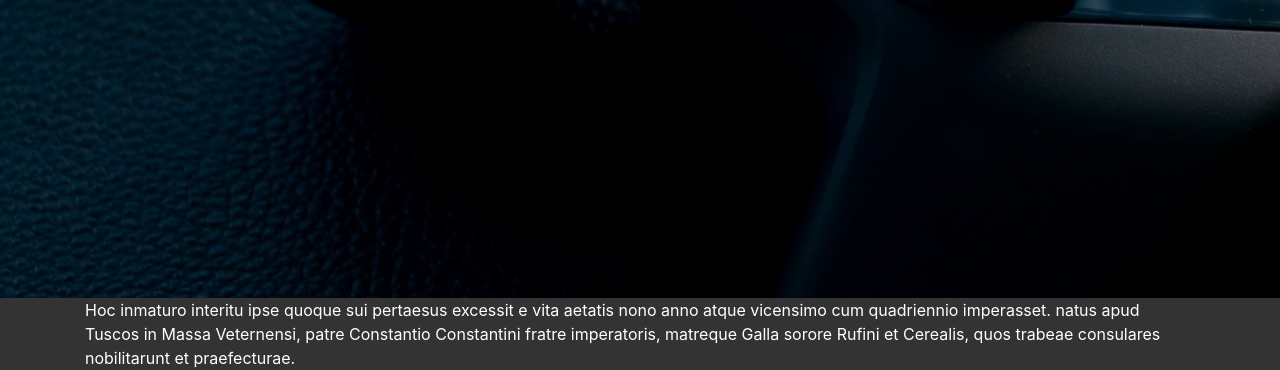
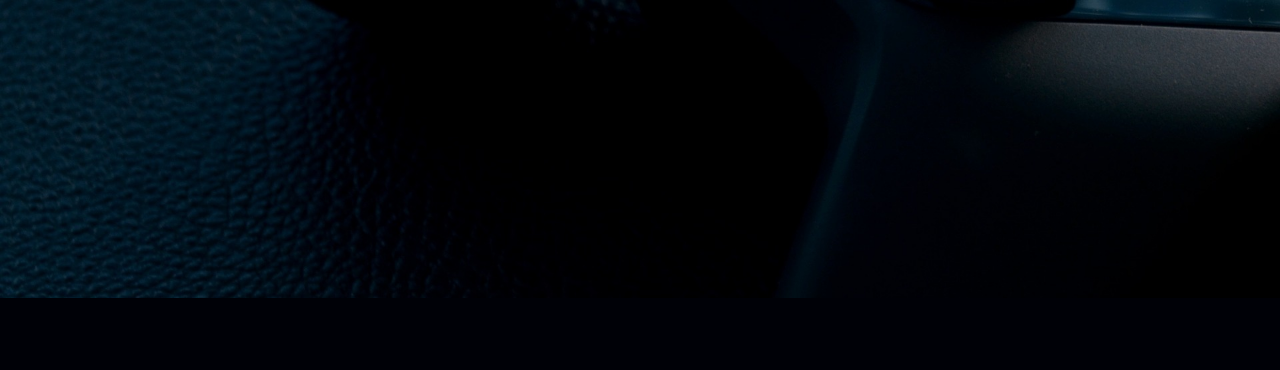
Before and after one commit to bappun/newb, a Django app: page / in a window 1280 px wide. Shown: the part 502-872 px from the top of the page. After the commit the page ends 800 px from the top, so only its background shows below. Run offline with Django 3.2, Linux system fonts and the light colour scheme; some libraries are stand-ins or nearby versions.

Commit message:
update requirements, project structure and homepage

```diff
--- a/newb/apps/shop/models.py
+++ b/newb/apps/shop/models.py
@@ -21,7 +21,7 @@ class Developer(models.Model):
 
 class VideoGame(models.Model):
     title = models.CharField(max_length=200, verbose_name='Titre')
-    release_date = models.DateTimeField(auto_now_add=True, auto_now=False, verbose_name='Date de sortie')
+    release_date = models.DateTimeField(verbose_name='Date de sortie')
     genre = models.ForeignKey('Genre', verbose_name='Genre')
     platform = models.ForeignKey('Platform', verbose_name='Plateforme')
     editor = models.ForeignKey('Editor', verbose_name='Éditeur')
--- a/newb/static/css/base.css
+++ b/newb/static/css/base.css
@@ -3,6 +3,31 @@ html, body {
 }
 
 body {
-    background-color: #333333;
+    background-color: #00101a;
     color: white;
+    z-index: 0;
+    position: relative;
 }
+
+.page {
+    z-index: 1;
+    position: relative;
+    margin-bottom: 200px;
+}
+
+footer {
+    height: 200px;
+    position: fixed;
+    left: 0;
+    right: 0;
+    bottom: 0;
+    background-color: #303944;
+    text-align: center;
+    display: flex;
+    align-items: center;
+}
+
+footer .footer-inner .footer-header {
+    font-size: 2.5em;
+    margin-bottom: 10px;
+}
--- a/newb/templates/base.html
+++ b/newb/templates/base.html
@@ -19,11 +19,16 @@
             </nav>
         </header>
 
-        <div id="page">
+        <div class="page">
             {% block page %}{% endblock page %}
         </div>
 
-        <footer></footer>
+        <footer>
+            <div class="footer-inner container">
+                <div class="footer-header">Newb - 2017</div>
+                <div class="footer-name">[UFA-4A] Tiffany Haumey & Baptiste Rouxel</div>
+            </div>
+        </footer>
 
         <script src="{% static 'lib/bootstrap/js/bootstrap.min.js' %}"></script>
         <script type="text/javascript">
--- a/newb/templates/shop/index.html
+++ b/newb/templates/shop/index.html
@@ -7,11 +7,4 @@
     {% endaddtoblock %}
 
     <div class="bg"></div>
-    <div class="container">
-        <div class="row">
-            <div class="col-12">
-                Hoc inmaturo interitu ipse quoque sui pertaesus excessit e vita aetatis nono anno atque vicensimo cum quadriennio imperasset. natus apud Tuscos in Massa Veternensi, patre Constantio Constantini fratre imperatoris, matreque Galla sorore Rufini et Cerealis, quos trabeae consulares nobilitarunt et praefecturae.
-            </div>
-        </div>
-    </div>
 {% endblock %}
--- a/requirements.txt
+++ b/requirements.txt
@@ -1,2 +1,4 @@
 Django==1.11.5
+django-classy-tags==0.8.0
+django-sekizai==0.10.0
 pytz==2017.2
```
